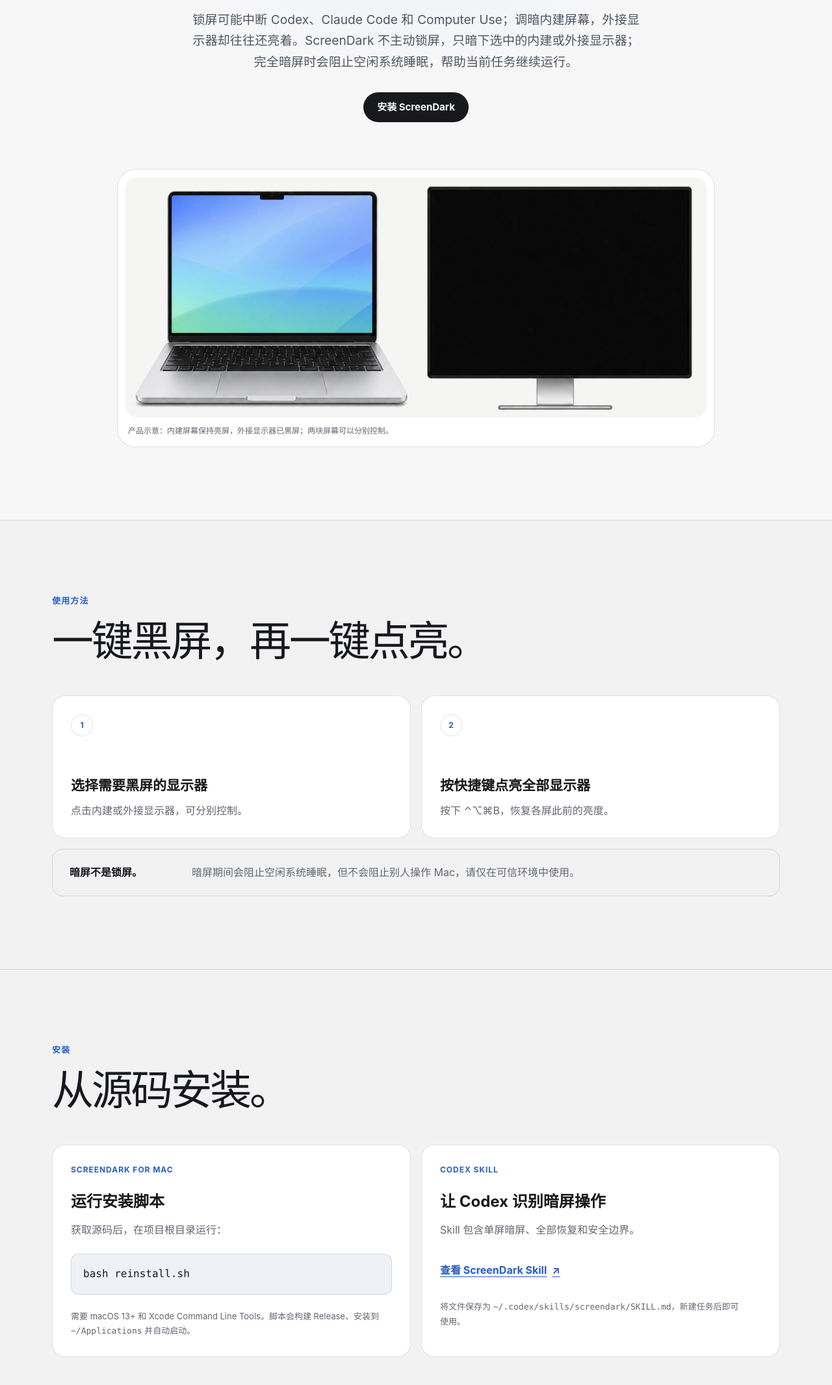
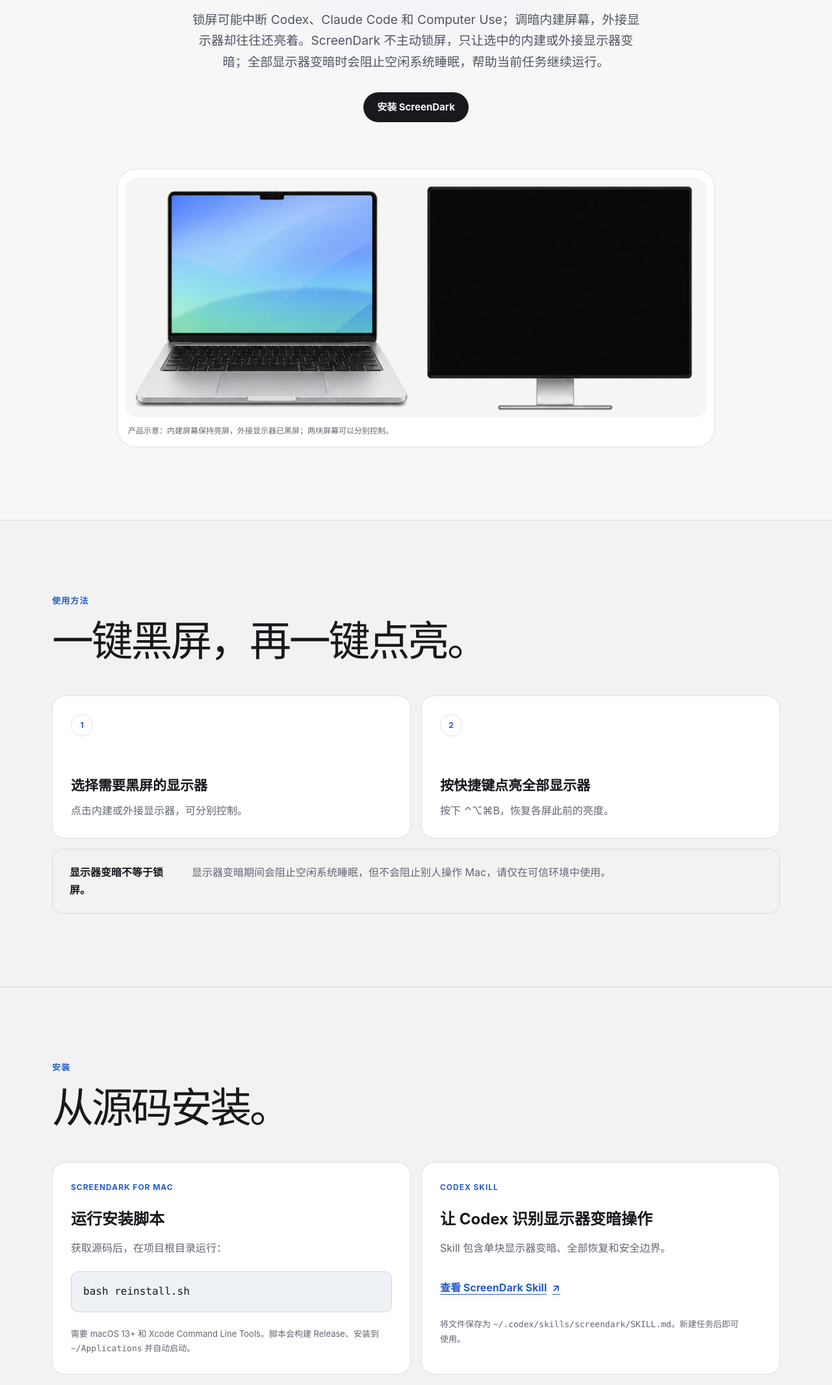
Before and after one commit to liuzhuang/screen_dark, a plain HTML site: page website/index.html in a window 1280 px wide. Shown: the part 399-2530 px from the top of the page at 65% size. Drawn offline with Linux system fonts and the light colour scheme.

Commit message:
feat: publish ScreenDark DMG releases
Rename the visible app to ScreenDark, publish verified DMG assets, update copy and documentation, and preserve existing bundle compatibility.

```diff
--- a/website/index.html
+++ b/website/index.html
@@ -62,7 +62,7 @@
             <p class="eyebrow">Mac 多显示器黑屏工具</p>
             <h1 id="hero-title">Mac 黑屏不休眠，<br>任务继续跑。</h1>
             <p class="hero-description">
-              锁屏可能中断 Codex、Claude Code 和 Computer Use；调暗内建屏幕，外接显示器却往往还亮着。ScreenDark 不主动锁屏，只暗下选中的内建或外接显示器；完全暗屏时会阻止空闲系统睡眠，帮助当前任务继续运行。
+              锁屏可能中断 Codex、Claude Code 和 Computer Use；调暗内建屏幕，外接显示器却往往还亮着。ScreenDark 不主动锁屏，只让选中的内建或外接显示器变暗；全部显示器变暗时会阻止空闲系统睡眠，帮助当前任务继续运行。
             </p>
             <a class="button" href="#install">安装 ScreenDark</a>
           </div>
@@ -113,8 +113,8 @@
           </ol>
 
           <aside class="boundary" aria-label="使用边界">
-            <strong>暗屏不是锁屏。</strong>
-            <p>暗屏期间会阻止空闲系统睡眠，但不会阻止别人操作 Mac，请仅在可信环境中使用。</p>
+            <strong>显示器变暗不等于锁屏。</strong>
+            <p>显示器变暗期间会阻止空闲系统睡眠，但不会阻止别人操作 Mac，请仅在可信环境中使用。</p>
           </aside>
         </div>
       </section>
@@ -137,8 +137,8 @@
 
             <article class="install-card" id="skill">
               <p class="install-kind">Codex Skill</p>
-              <h3>让 Codex 识别暗屏操作</h3>
-              <p>Skill 包含单屏暗屏、全部恢复和安全边界。</p>
+              <h3>让 Codex 识别显示器变暗操作</h3>
+              <p>Skill 包含单块显示器变暗、全部恢复和安全边界。</p>
               <a class="skill-link" href="screendark/SKILL.md" target="_blank" rel="noopener noreferrer">
                 查看 ScreenDark Skill
                 <span aria-hidden="true">↗</span>
```
Also changed, not shown: 8 other files.
